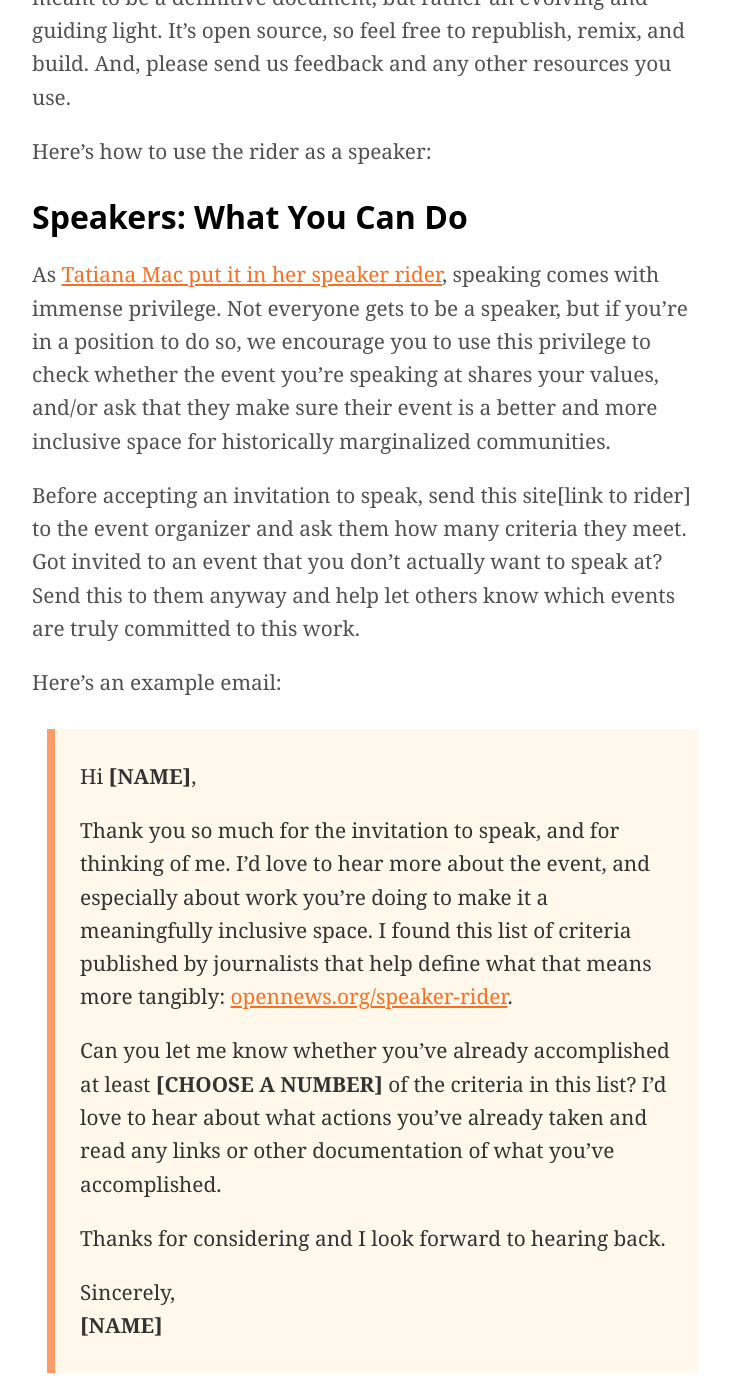
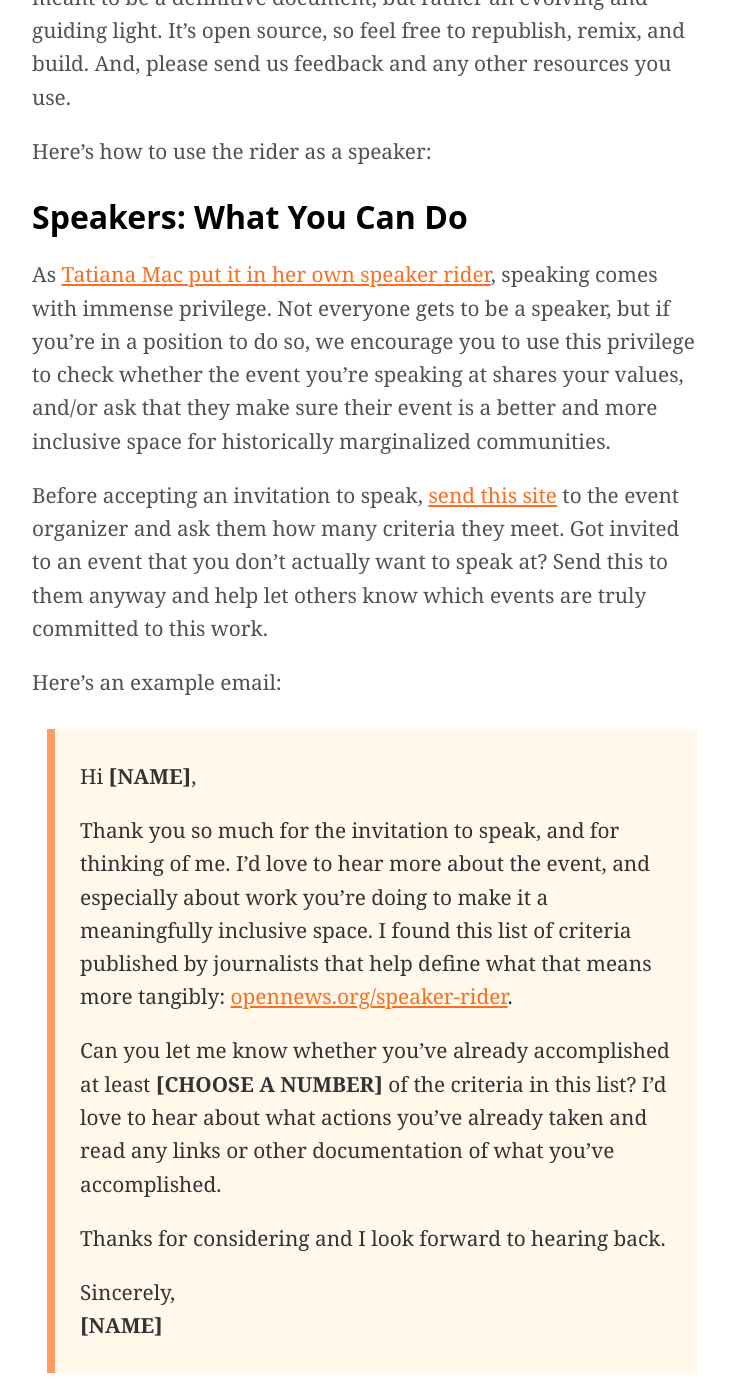
Before and after one commit to OpenNews/opennews-website, a Jekyll site: the page built from _posts/2021-01-25-speaker-rider-process.md, in a window 1280 px wide and 1400 px high, scrolled down 1696 px. Shown: the whole window, without its empty margins (118-847 px from the left). Built offline with Jekyll 4.4.1, drawn with Linux system fonts in a browser that asks for light colours; nearby versions of some CDN libraries; some web fonts are replaced; comment, search, counter and statistics services are not loaded; some of the changed text lies outside the part shown.

Commit message:
blog post edits

```diff
--- a/_posts/2021-01-25-speaker-rider-process.md
+++ b/_posts/2021-01-25-speaker-rider-process.md
@@ -30,9 +30,9 @@ Here’s how to use the rider as a speaker:
 
 ## Speakers: What You Can Do
 
-As [Tatiana Mac put it in her speaker rider](https://gist.github.com/tatianamac/493ca668ee7f7c07a5b282f6d9132552), speaking comes with immense privilege. Not everyone gets to be a speaker, but if you’re in a position to do so, we encourage you to use this privilege to check whether the event you’re speaking at shares your values, and/or ask that they make sure their event is a better and more inclusive space for historically marginalized communities.
+As [Tatiana Mac put it in her own speaker rider](https://gist.github.com/tatianamac/493ca668ee7f7c07a5b282f6d9132552), speaking comes with immense privilege. Not everyone gets to be a speaker, but if you’re in a position to do so, we encourage you to use this privilege to check whether the event you’re speaking at shares your values, and/or ask that they make sure their event is a better and more inclusive space for historically marginalized communities.
 
-Before accepting an invitation to speak, send this site[link to rider] to the event organizer and ask them how many criteria they meet. Got invited to an event that you don’t actually want to speak at? Send this to them anyway and help let others know which events are truly committed to this work.
+Before accepting an invitation to speak, [send this site](https://opennews.org/speaker-rider) to the event organizer and ask them how many criteria they meet. Got invited to an event that you don’t actually want to speak at? Send this to them anyway and help let others know which events are truly committed to this work.
 
 Here’s an example email:
 
@@ -45,7 +45,7 @@ Here’s an example email:
 
 ### Here are a few additional items to consider:
 
-*   **Decide how many criteria an event must meet before you’d agree to speak.** For example, you may insist that an event meet all the criteria, or half. But decide for yourself what the number is before sending out the email. This lets you hold yourself accountable too for what you’re asking for. You can also choose to tell the organizer in the email how many criteria you need them to meet, before you say yes.
+*   **Decide how many criteria an event must meet before you’d agree to speak.** For example, you may insist that an event meet all the criteria, or half. But decide for yourself what the number is before sending out the email. This lets you hold yourself accountable for what you’re asking for too. You can also choose to tell the organizer in the email how many criteria you need them to meet, before you say yes.
 *   **Add any additional criteria that are important to you!** Write them into your email along with the link to this list.
 *   **If you feel like the event you’re speaking with is trying to game your criteria**, or how many they need to meet, that’s a red flag and you should be prepared to say no.
 
```
Also changed, not shown: other parts of _posts/2021-01-25-speaker-rider-process.md (+1 -1 lines).
